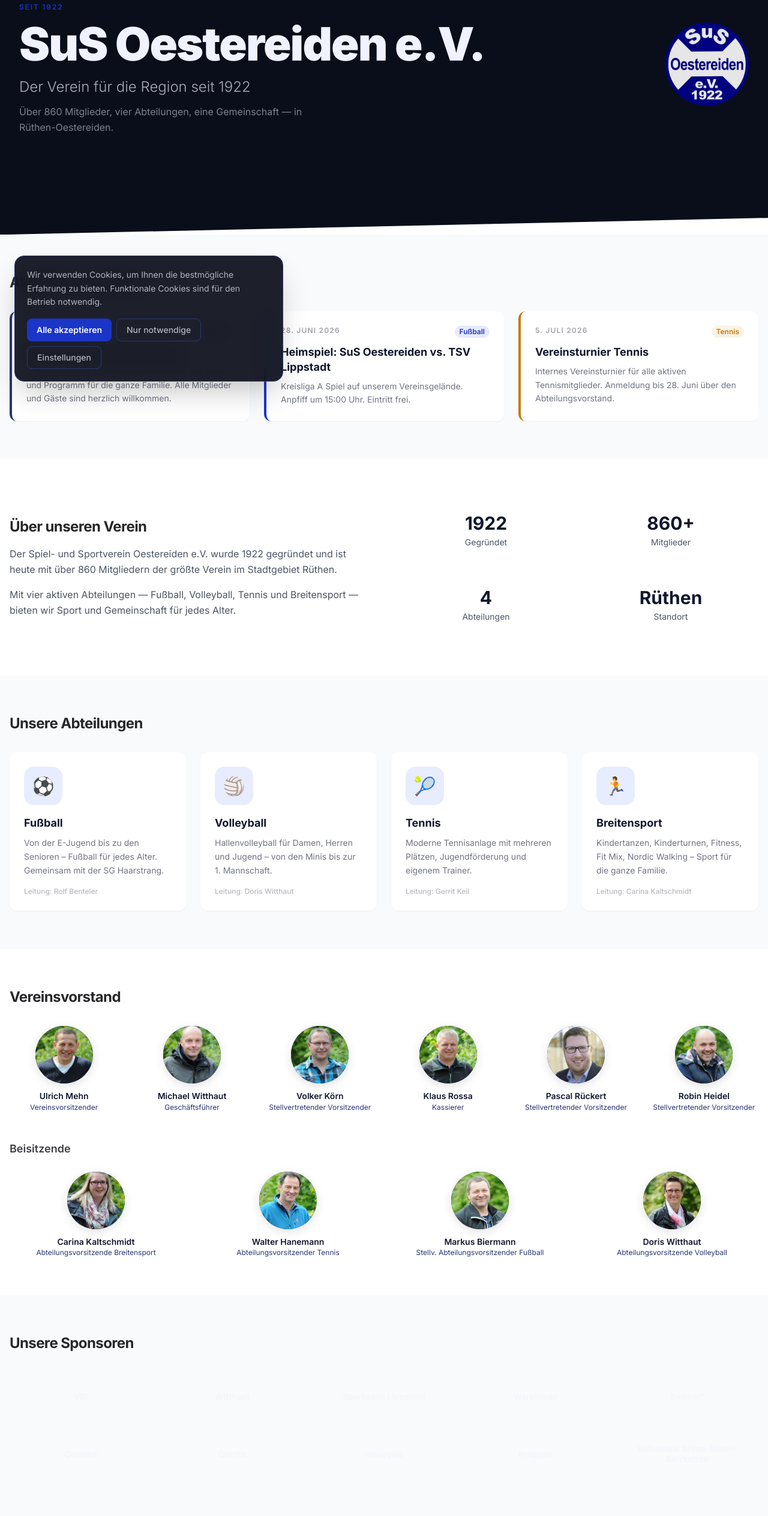
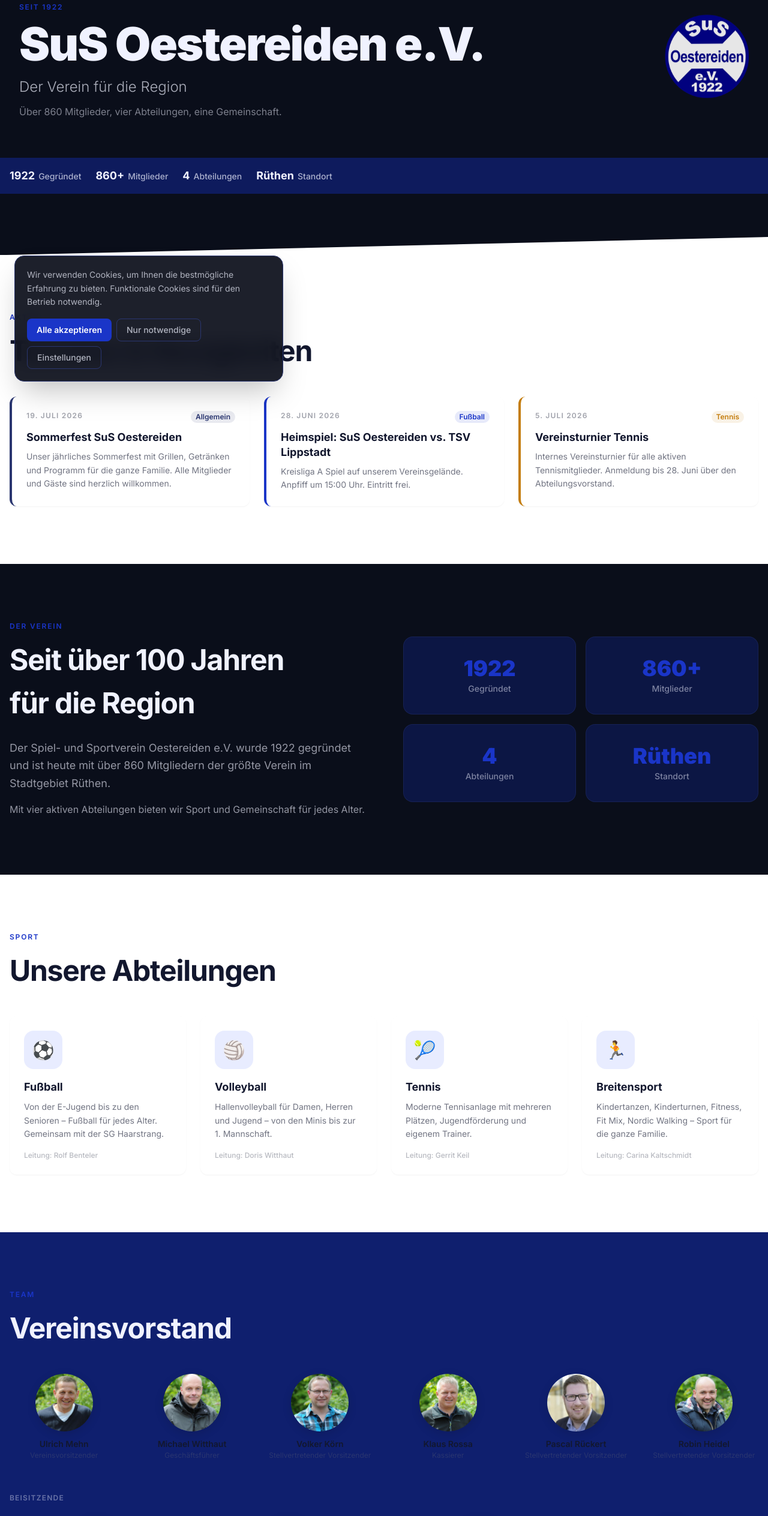
Before and after one commit to nilsworm/Website-Oestereiden, a Next.js app: page / in a window 1280 px wide. Shown: the part 140-2667 px from the top of the page at 60% size. Built offline with nearby package versions, Linux system fonts and the light colour scheme.

Commit message:
feat: redesign Startseite — Layer System HELL/DUNKEL/MITTEL, Stats-Bar, Royal Blue palette

```diff
--- a/src/app/page.tsx
+++ b/src/app/page.tsx
@@ -13,19 +13,38 @@
   title: 'SuS Oestereiden e.V. 1922 — Der Verein für die Region',
 }
 
+const statsBar = (
+  <div className="flex flex-wrap items-center gap-6 text-sus-light/70 text-sm font-medium">
+    {[
+      { value: '1922', label: 'Gegründet' },
+      { value: '860+', label: 'Mitglieder' },
+      { value: '4', label: 'Abteilungen' },
+      { value: 'Rüthen', label: 'Standort' },
+    ].map(stat => (
+      <div key={stat.label} className="flex items-baseline gap-1.5">
+        <span className="text-sus-light font-bold text-lg">{stat.value}</span>
+        <span>{stat.label}</span>
+      </div>
+    ))}
+  </div>
+)
+
 export default function HomePage() {
   return (
     <>
       <HeroSection
         title="SuS Oestereiden e.V."
-        subtitle="Der Verein für die Region seit 1922"
-        description="Über 860 Mitglieder, vier Abteilungen, eine Gemeinschaft — in Rüthen-Oestereiden."
-      />
+        subtitle="Der Verein für die Region"
+        description="Über 860 Mitglieder, vier Abteilungen, eine Gemeinschaft."
+      >
+        {statsBar}
+      </HeroSection>
 
-      {/* Aktuelles */}
-      <section className="py-16 px-4 bg-gray-50">
+      {/* Aktuelles — HELL */}
+      <section className="py-24 px-4 bg-white">
         <div className="max-w-7xl mx-auto">
-          <h2 className="text-2xl font-bold text-zinc-800 mb-8">Aktuelles & Termine</h2>
+          <p className="text-xs font-semibold text-sus-royal uppercase tracking-[0.15em] mb-3">Aktuell</p>
+          <h2 className="text-[clamp(28px,4vw,48px)] font-bold text-sus-ink mb-10">Termine & Neuigkeiten</h2>
           <div className="grid grid-cols-1 md:grid-cols-3 gap-6">
             {events.map((event, i) => (
               <EventCard key={i} event={event} />
@@ -34,19 +53,19 @@
         </div>
       </section>
 
-      {/* Über den Verein */}
-      <section className="py-16 px-4">
+      {/* Über den Verein — DUNKEL */}
+      <section className="py-24 px-4 bg-sus-navy text-sus-light">
         <div className="max-w-7xl mx-auto">
-          <div className="grid grid-cols-1 md:grid-cols-2 gap-12 items-center">
+          <div className="grid grid-cols-1 md:grid-cols-2 gap-16 items-center">
             <div>
-              <h2 className="text-2xl font-bold text-zinc-800 mb-4">Über unseren Verein</h2>
-              <p className="text-gray-600 leading-relaxed mb-4">
+              <p className="text-xs font-semibold text-sus-royal uppercase tracking-[0.15em] mb-3">Der Verein</p>
+              <h2 className="text-[clamp(28px,4vw,48px)] font-bold mb-6">Seit über 100 Jahren<br />für die Region</h2>
+              <p className="text-sus-light/60 leading-relaxed mb-4 text-lg">
                 Der Spiel- und Sportverein Oestereiden e.V. wurde 1922 gegründet und ist heute mit
                 über 860 Mitgliedern der größte Verein im Stadtgebiet Rüthen.
               </p>
-              <p className="text-gray-600 leading-relaxed">
-                Mit vier aktiven Abteilungen — Fußball, Volleyball, Tennis und Breitensport —
-                bieten wir Sport und Gemeinschaft für jedes Alter.
+              <p className="text-sus-light/60 leading-relaxed">
+                Mit vier aktiven Abteilungen bieten wir Sport und Gemeinschaft für jedes Alter.
               </p>
             </div>
             <div className="grid grid-cols-2 gap-4">
@@ -56,9 +75,9 @@
                 { label: 'Abteilungen', value: '4' },
                 { label: 'Standort', value: 'Rüthen' },
               ].map(stat => (
-                <div key={stat.label} className="bg-sus-green-pale rounded-lg p-6 text-center">
-                  <div className="text-3xl font-bold text-sus-green">{stat.value}</div>
-                  <div className="text-sm text-gray-600 mt-1">{stat.label}</div>
+                <div key={stat.label} className="bg-sus-club/50 rounded-2xl p-8 text-center border border-sus-muted/40">
+                  <div className="text-4xl font-black text-sus-royal mb-1">{stat.value}</div>
+                  <div className="text-sm text-sus-light/50 font-medium">{stat.label}</div>
                 </div>
               ))}
             </div>
@@ -66,10 +85,11 @@
         </div>
       </section>
 
-      {/* Abteilungen */}
-      <section className="py-16 px-4 bg-gray-50">
+      {/* Abteilungen — HELL */}
+      <section className="py-24 px-4 bg-white">
         <div className="max-w-7xl mx-auto">
-          <h2 className="text-2xl font-bold text-zinc-800 mb-8">Unsere Abteilungen</h2>
+          <p className="text-xs font-semibold text-sus-royal uppercase tracking-[0.15em] mb-3">Sport</p>
+          <h2 className="text-[clamp(28px,4vw,48px)] font-bold text-sus-ink mb-10">Unsere Abteilungen</h2>
           <div className="grid grid-cols-1 sm:grid-cols-2 lg:grid-cols-4 gap-6">
             {departments.map(dept => (
               <DepartmentCard key={dept.id} department={dept} />
@@ -78,16 +98,17 @@
         </div>
       </section>
 
-      {/* Vorstand */}
-      <section className="py-16 px-4">
+      {/* Vorstand — MITTEL */}
+      <section className="py-24 px-4 bg-sus-club">
         <div className="max-w-7xl mx-auto">
-          <h2 className="text-2xl font-bold text-zinc-800 mb-8">Vereinsvorstand</h2>
-          <div className="grid grid-cols-2 sm:grid-cols-3 md:grid-cols-6 gap-8 mb-12">
+          <p className="text-xs font-semibold text-sus-royal uppercase tracking-[0.15em] mb-3">Team</p>
+          <h2 className="text-[clamp(28px,4vw,48px)] font-bold text-sus-light mb-10">Vereinsvorstand</h2>
+          <div className="grid grid-cols-2 sm:grid-cols-3 md:grid-cols-6 gap-8 mb-14">
             {mainBoard.map(member => (
               <BoardMember key={member.name} member={member} />
             ))}
           </div>
-          <h3 className="text-lg font-semibold text-zinc-700 mb-6">Beisitzende</h3>
+          <p className="text-xs font-semibold text-sus-light/40 uppercase tracking-[0.1em] mb-6">Beisitzende</p>
           <div className="grid grid-cols-2 sm:grid-cols-4 gap-8">
             {advisoryBoard.map(member => (
               <BoardMember key={member.name} member={member} />
@@ -96,10 +117,11 @@
         </div>
       </section>
 
-      {/* Sponsoren */}
-      <section className="py-16 px-4 bg-gray-50">
+      {/* Sponsoren — DUNKEL */}
+      <section className="py-24 px-4 bg-sus-navy">
         <div className="max-w-7xl mx-auto">
-          <h2 className="text-2xl font-bold text-zinc-800 mb-8">Unsere Sponsoren</h2>
+          <p className="text-xs font-semibold text-sus-royal uppercase tracking-[0.15em] mb-3">Partner</p>
+          <h2 className="text-[clamp(28px,4vw,48px)] font-bold text-sus-light mb-10">Unsere Sponsoren</h2>
           <SponsorGrid sponsors={sponsors} />
         </div>
       </section>
```
